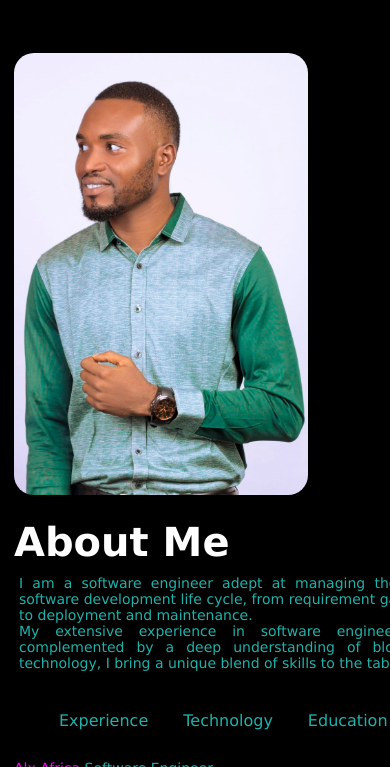
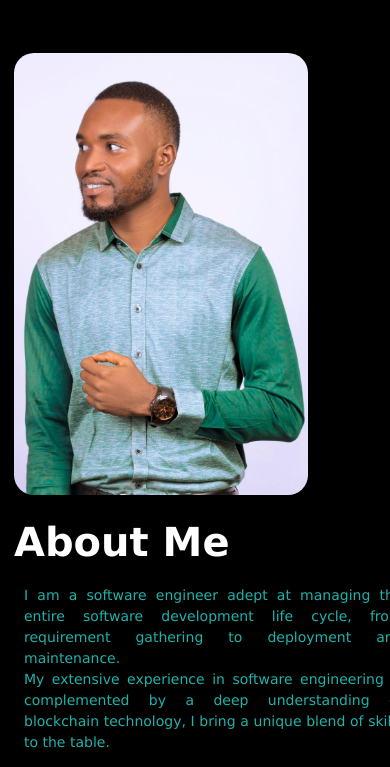
Before and after one commit to Bryanmankind/PortfoilioSite, a website: page staticPublic/about.html in a window 390 px wide. Shown: the part 77-844 px from the top of the page. Drawn offline with Linux system fonts and the light colour scheme.

Commit message:
update css

```diff
--- a/staticPublic/PortfolioSite.css
+++ b/staticPublic/PortfolioSite.css
@@ -128,6 +128,8 @@ nav ul li a:hover::after {
 .about-col-2 p {
   text-align: justify;
   padding: 10px;
+  line-height: 1.5;
+  margin: 10px 0;
 }
 
 .Sub-title {
@@ -509,7 +511,8 @@ nav .fa-solid {
   .about-col-2 p {
     word-wrap: break-word;
     overflow-wrap: break-word;
-    margin-left:-5px;
+    margin: 10px 0;
+    padding: 10px;
   }
 
   .tab-links {
```
